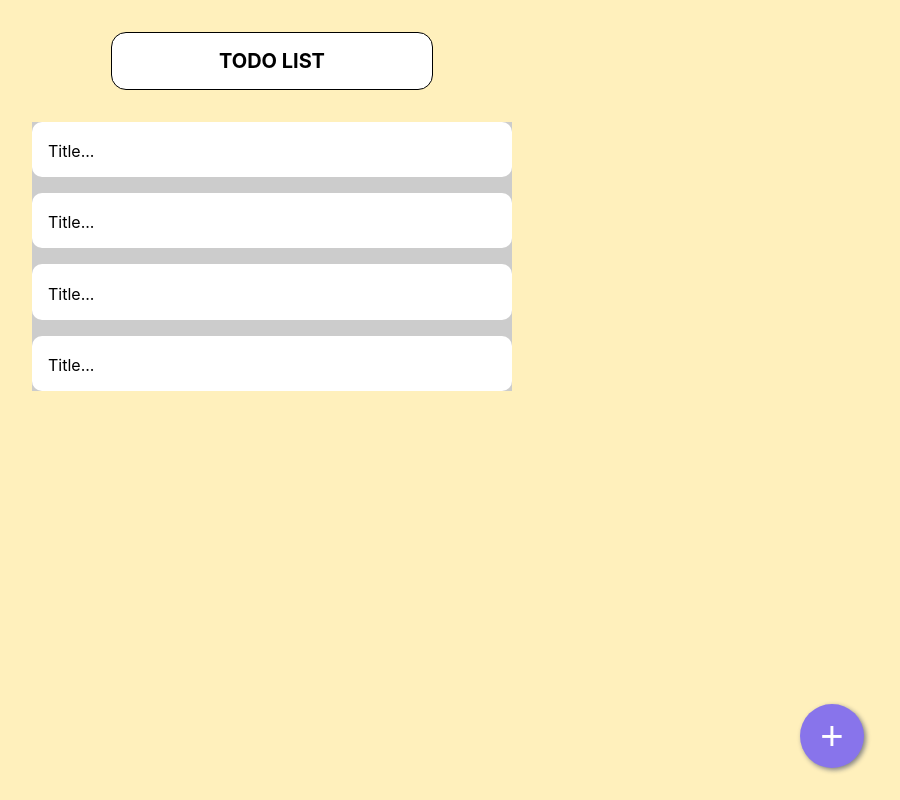
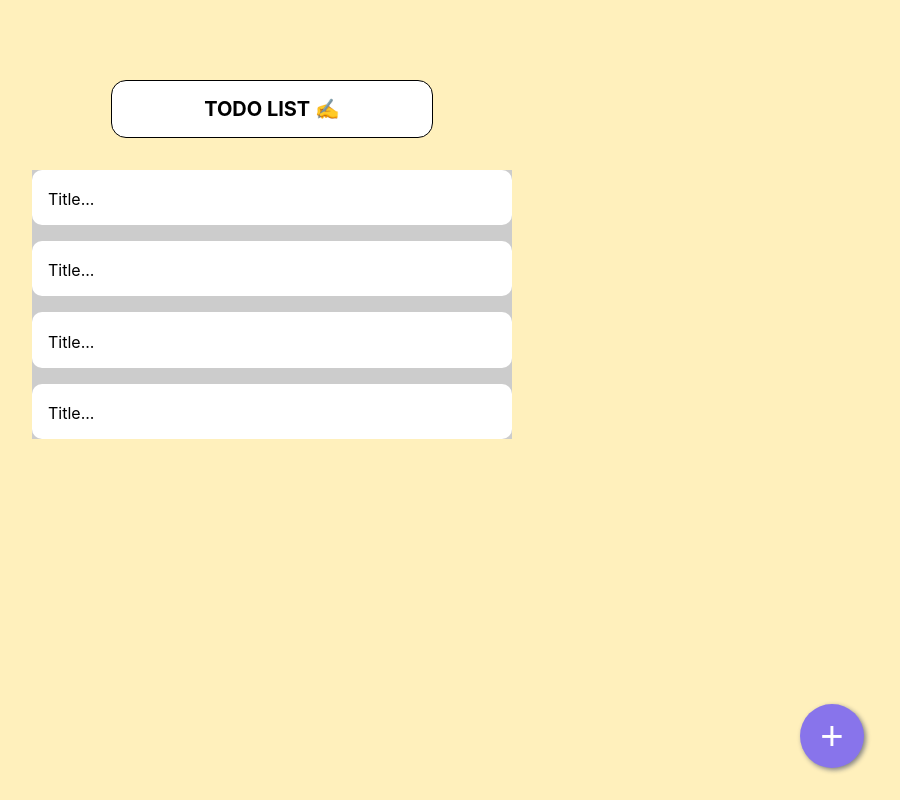
Before and after one commit to zooyaho/js-react-todolist, a React (Create React App) app: page / in a window 1280 px wide. Shown: the whole page, without its empty margins (368-1268 px from the left). Built offline with nearby package versions, Linux system fonts and the light colour scheme; the HTML template or start-up script is replaced by a standard one.

Commit message:
Style: Add Emoji and change path
header에 사용되는 컴포넌트 폴더 생성하여 이동,
타이틀에 이모지 추가

```diff
--- a/src/components/Header.js
+++ b/src/components/Home/Header.js
@@ -6,7 +6,7 @@ const Header = () => {
     justify-content: center;
     div {
       width: 20rem;
-      margin-top: 2rem;
+      margin-top: 5rem;
       background-color: #fff;
       display: flex;
       align-items: center;
@@ -24,7 +24,7 @@ const Header = () => {
   return (
     <Header>
       <div>
-        <h1>TODO LIST</h1>
+        <h1>TODO LIST ✍️</h1>
       </div>
     </Header>
   );
--- a/src/routes/Home.js
+++ b/src/routes/Home.js
@@ -1,6 +1,6 @@
-import Header from "../components/Header";
+import Header from "../components/Home/Header";
 import TodoList from "../components/Todo/TodoList";
-import AddBtn from "../components/AddBtn";
+import AddBtn from "../components/Home/AddBtn";
 import { Link } from "react-router-dom";
 const Home = () => {
   return (
```
Also changed, not shown: src/components/Home/AddBtn.js (renamed from src/components/AddBtn.js).
